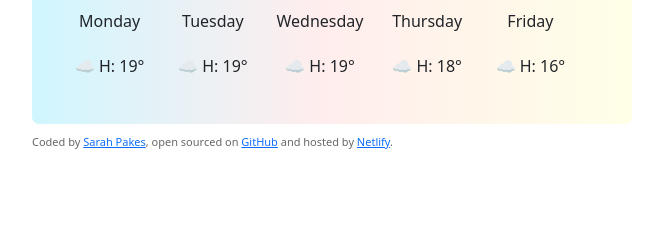
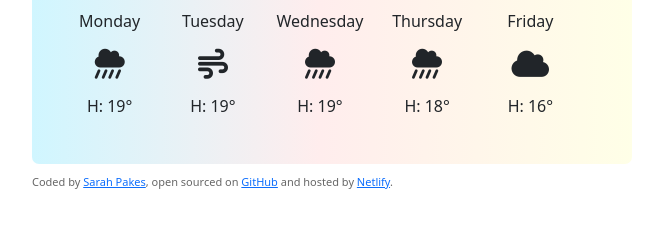
Before and after one commit to s-sakep/sp-weather-forecast, a plain HTML site: page index.html in a window 1280 px wide. Shown: the part 354-582 px from the top of the page, without its empty margins (308-971 px from the left). Drawn offline with nearby package versions, Linux system fonts and the light colour scheme.

Commit message:
Added font awesome plus five day forecast icons

```diff
--- a/index.html
+++ b/index.html
@@ -17,6 +17,10 @@
       integrity="sha384-T3c6CoIi6uLrA9TneNEoa7RxnatzjcDSCmG1MXxSR1GAsXEV/Dwwykc2MPK8M2HN"
       crossorigin="anonymous"
     />
+    <script
+      src="https://kit.fontawesome.com/41ae05d9be.js"
+      crossorigin="anonymous"
+    ></script>
   </head>
   <body>
     <div class="weather-app">
@@ -43,23 +47,28 @@
         <div class="row">
           <div class="col five-forecast">
             <p>Monday</p>
-            <p>☁️ H: 19°</p>
+            <i class="fa-solid fa-cloud-showers-heavy five-icon"></i>
+            <p>H: 19°</p>
           </div>
           <div class="col five-forecast">
             <p>Tuesday</p>
-            <p>☁️ H: 19°</p>
+            <i class="fa-solid fa-wind five-icon"></i>
+            <p>H: 19°</p>
           </div>
           <div class="col five-forecast">
             <p>Wednesday</p>
-            <p>☁️ H: 19°</p>
+            <i class="fa-solid fa-cloud-showers-heavy five-icon"></i>
+            <p>H: 19°</p>
           </div>
           <div class="col five-forecast">
             <p>Thursday</p>
-            <p>☁️ H: 18°</p>
+            <i class="fa-solid fa-cloud-showers-heavy five-icon"></i>
+            <p>H: 18°</p>
           </div>
           <div class="col five-forecast">
             <p>Friday</p>
-            <p>☁️ H: 16°</p>
+            <i class="fa-solid fa-cloud five-icon"></i>
+            <p>H: 16°</p>
           </div>
         </div>
       </body>
--- a/src/style.css
+++ b/src/style.css
@@ -61,6 +61,12 @@ p {
   position: relative;
   left: -12px;
 }
+
+.five-icon {
+  font-size: 30px;
+  margin: 0px 0px 10px 0px;
+}
+
 .footer {
   font-size: 11px;
   max-width: 600px;
```
